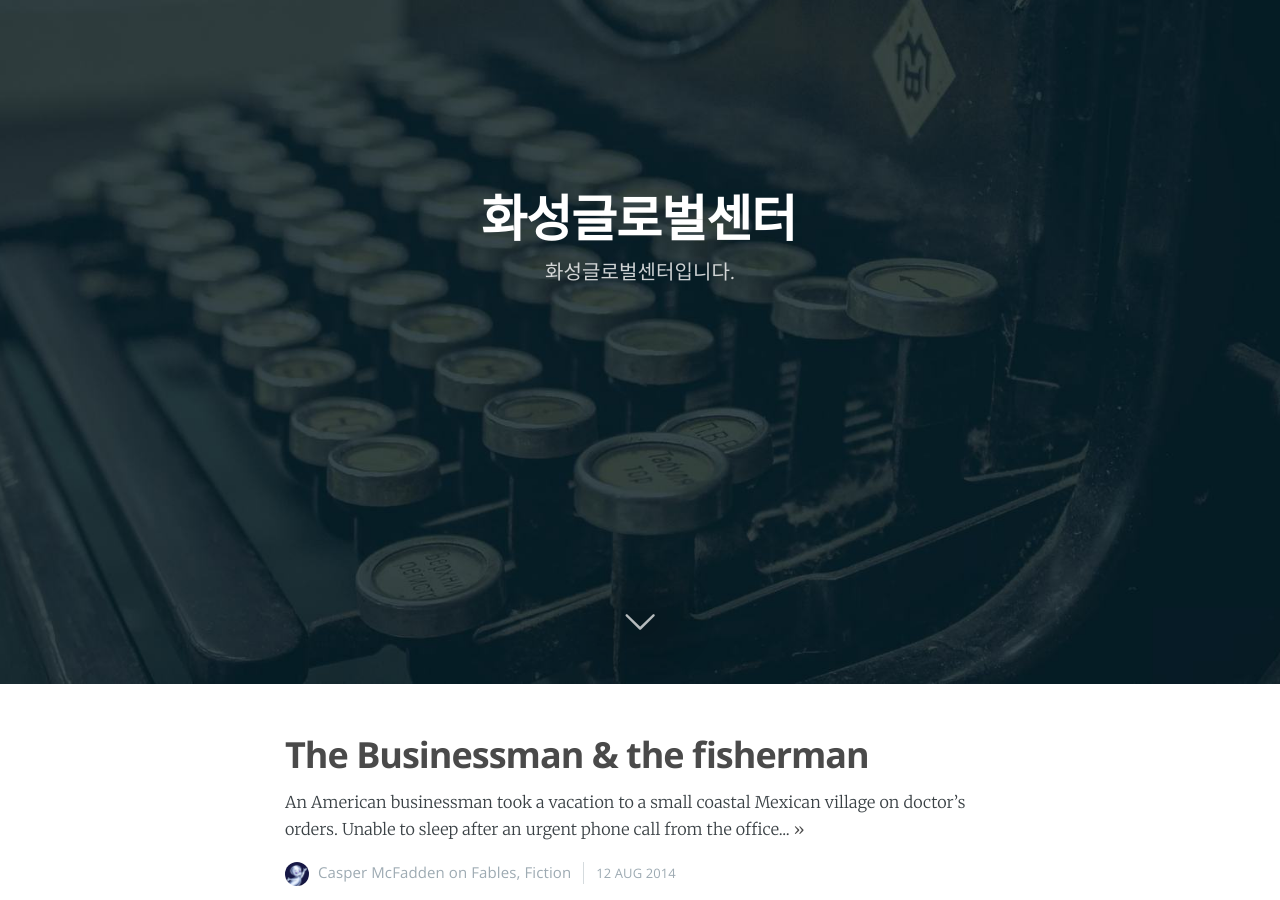
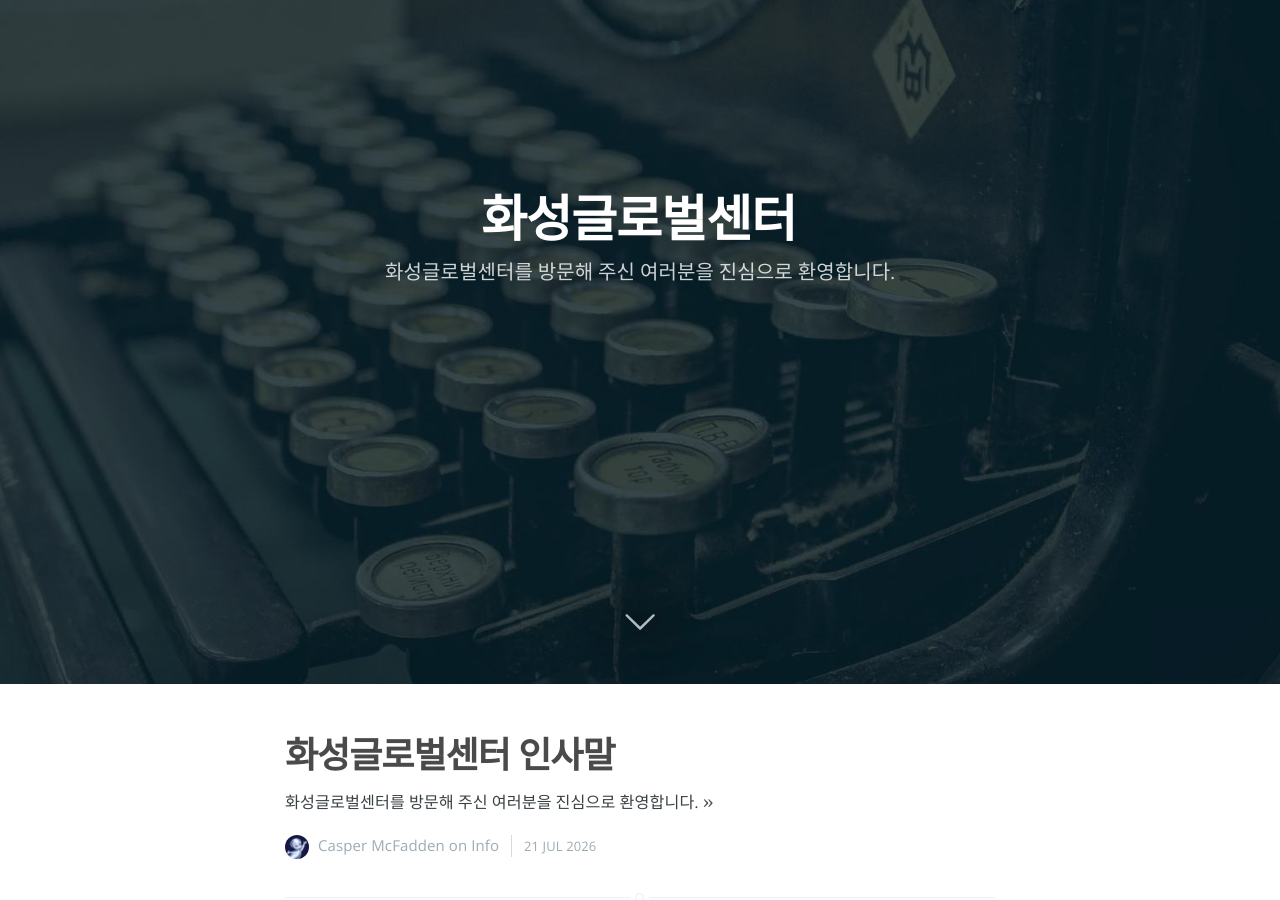
Before and after one commit to hwaseongglobalcenter/hwaseongglobalcenter.github.io, a Jekyll site: the page built from index.html, in a window 1280 px wide and 900 px high, scrolled down 216 px. Built offline with Jekyll 4.4.1, drawn with Linux system fonts in a browser that asks for light colours; nearby versions of some CDN libraries; the list of posts is cut into pages by our own code; some of the changed lines change nothing that is shown.

Commit message:
post info

```diff
--- a/_posts/2014-08-12-the-businessman-and-fisherman.md
+++ /dev/null
@@ -1,46 +0,0 @@
----
-layout: post
-cover: 'assets/images/cover7.jpg'
-navigation: True
-title: The Businessman & the fisherman
-date: 2014-08-12 10:18:00
-tags: fables fiction
-subclass: 'post tag-test tag-content'
-logo: 'assets/images/ghost.png'
-author: casper
-categories: casper
----
-
-An American businessman took a vacation to a small coastal Mexican village on doctor’s orders. Unable to sleep after an urgent phone call from the office the first morning, he walked out to the pier to clear his head. A small boat with just one fisherman had docked, and inside the boat were several large yellowfin tuna. The American complimented the Mexican on the quality of his fish.
-
-“How long did it take you to catch them?” the American asked.
-
-“Only a little while,” the Mexican replied in surprisingly good English.
-
-“Why don’t you stay out longer and catch more fish?” the American then asked.
-
-“I have enough to support my family and give a few to friends,” the Mexican said as he unloaded them into a basket.
-
-“But… What do you do with the rest of your time?”
-
-The Mexican looked up and smiled. “I sleep late, fish a little, play with my children, take a siesta with my wife, Julia, and stroll into the village each evening, where I sip wine and play guitar with my amigos. I have a full and busy life, señor.”
-
-The American laughed and stood tall. “Sir, I’m a Harvard M.B.A. and can help you. You should spend more time fishing, and with the proceeds, buy a bigger boat. In no time, you could buy several boats with the increased haul. Eventually, you would have a fleet of fishing boats.”
-
-He continued, “Instead of selling your catch to a middleman, you would sell directly to the consumers, eventually opening your own cannery. You would control the product, processing, and distribution. You would need to leave this small coastal fishing village, of course, and move to Mexico City, then to Los Angeles, and eventually to New York City, where you could run your expanded enterprise with proper management.
-
-The Mexican fisherman asked, “But, señor, how long will all this take?”
-
-To which the American replied, “15-20 years, 25 tops.”
-
-“But what then, señor?”
-
-The American laughed and said, “That’s the best part. When the time is right, you would announce an IPO and sell your company stock to the public and become very rich. You would make millions.”
-
-“Millions señor? Then what?"
-
-“Then you would retire and move to a small coastal fishing village, where you would sleep late, fish a little, play with your kids, take a siesta with your wife, and stroll in to the village in the evenings where you could sip wine and play your guitar with your amigos.”
-
-Adapted from the "Anekdote zur Senkung der Arbeitsmoral" by **Heinrich Böll**
-
-An influential German write and Nobel Prize for Literature in 1972.
--- /dev/null
+++ b/_posts/2026-07-21-info.md
@@ -0,0 +1,20 @@
+---
+layout: post
+cover: 'assets/images/cover7.jpg'
+navigation: True
+title: 화성글로벌센터 인사말
+date: 2026-07-21 10:18:00
+tags: info
+subclass: 'post tag-test tag-content'
+logo: 'assets/images/ghost.png'
+author: casper
+categories: casper
+---
+
+화성글로벌센터를 방문해 주신 여러분을 진심으로 환영합니다.
+
+화성글로벌센터는 대한민국에서 근로하는 외국인 노동자의 취업적응 및 법률 지원을 위해 운영하는 기관으로 외국인노동자에게 상담통역제공, 귀국(행정처리)교육, 특성화사업, 문화행사등 다양한 서비스를 제공하고 있습니다.
+
+앞으로 화성글로벌센터는 외국인 노동자가 한국에서 근로하는 동안 어려움없이 생활할 수 있도록 전직원과 함께 최선을 다하겠습니다.
+
+화성글로벌센터장 최보람
--- a/index.html
+++ b/index.html
@@ -92,7 +92,7 @@ layout: null
         <div class="vertical">
             <div class="main-header-content inner">
                 <h1 class="page-title">화성글로벌센터</h1>
-                <h2 class="page-description">화성글로벌센터입니다. </h2>
+                <h2 class="page-description">화성글로벌센터를 방문해 주신 여러분을 진심으로 환영합니다. </h2>
             </div>
         </div>
         <a class="scroll-down icon-arrow-left" href="#content" data-offset="-45"><span class="hidden">Scroll Down</span></a>
```
